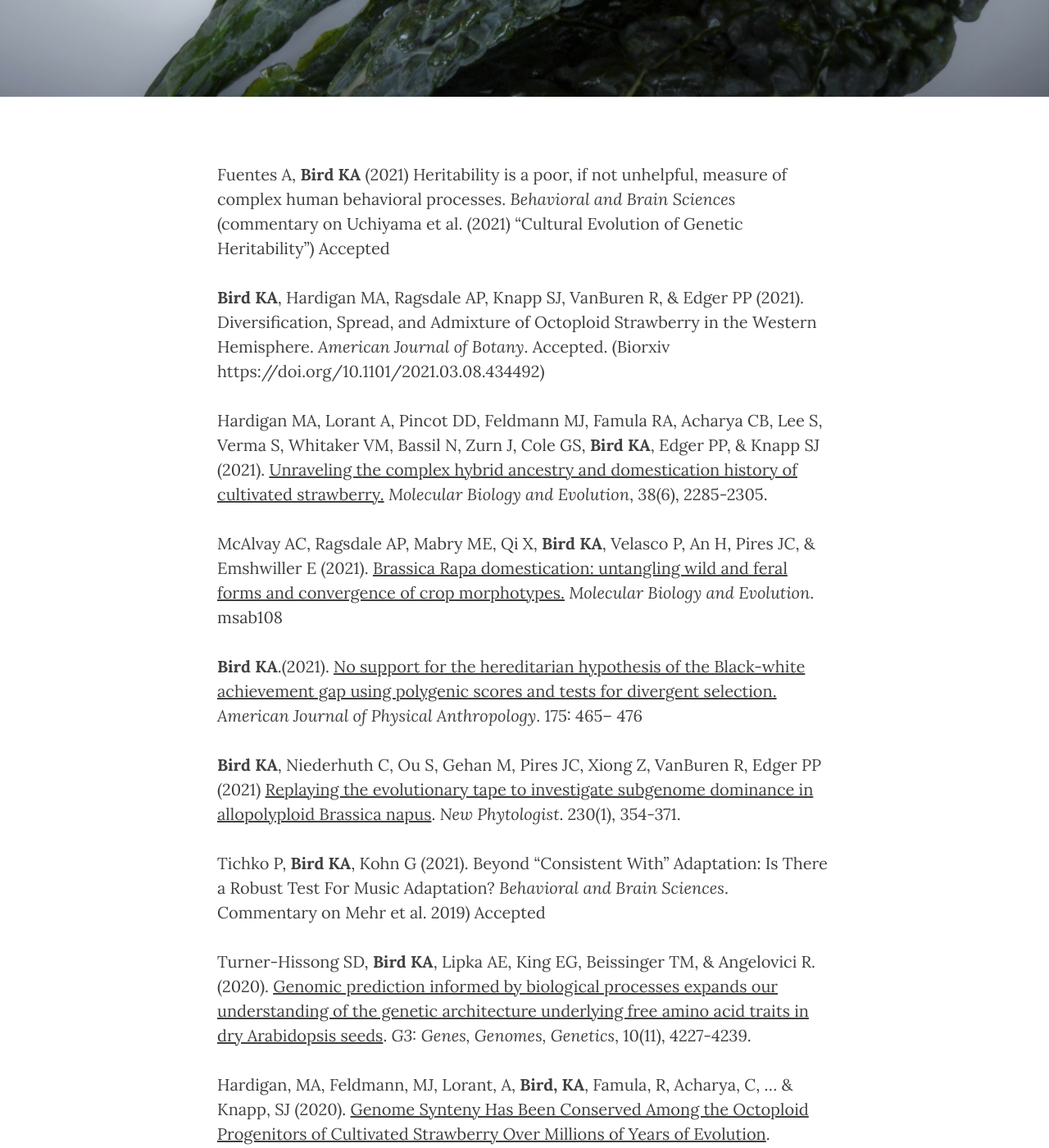
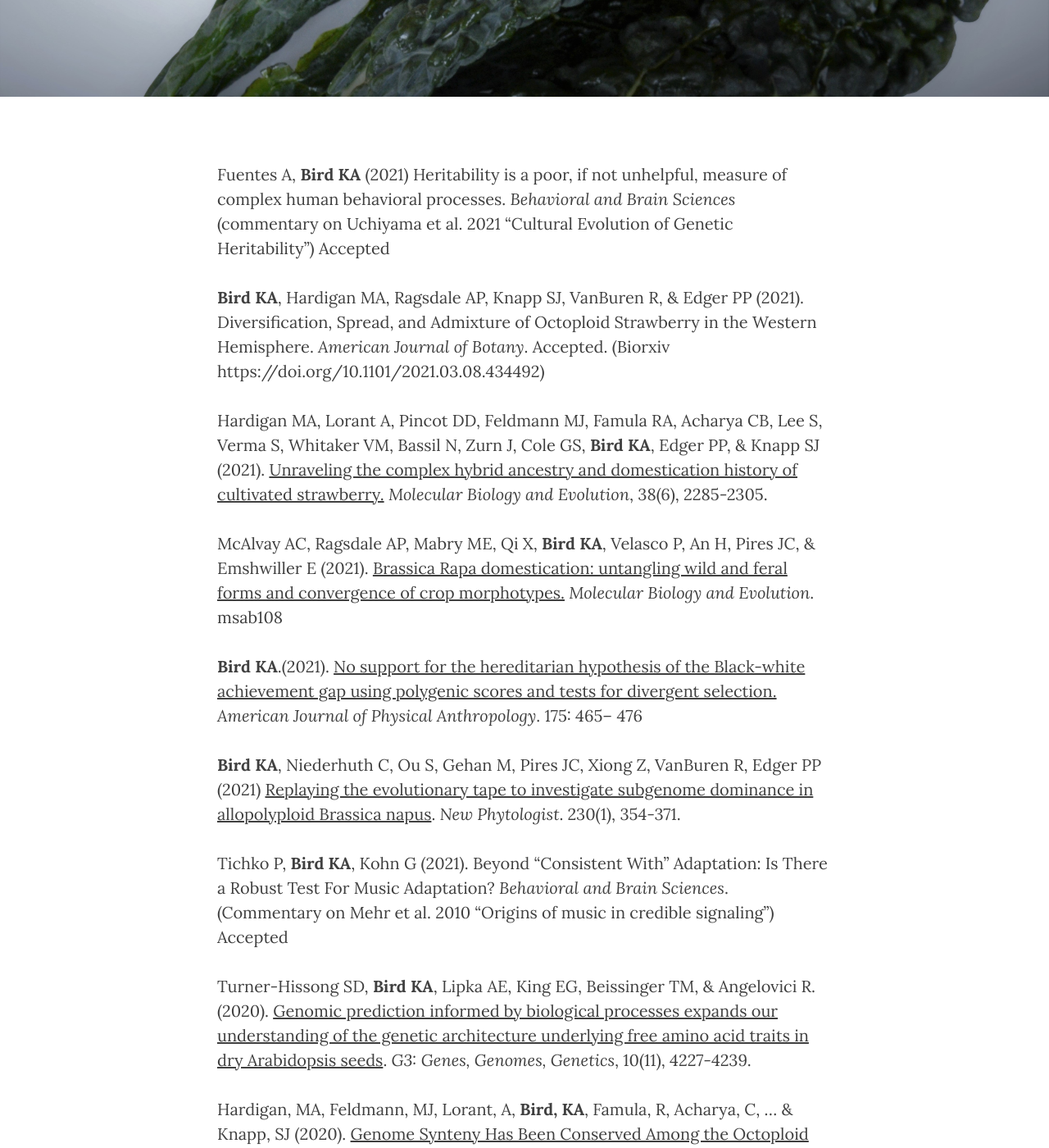
Before and after one commit to KevinABird/KevinABird.github.io, a Jekyll site: the page built from 4_publications.md, in a window 1280 px wide and 1400 px high, scrolled down 304 px. Shown: the whole window at 82% size. Built offline with Jekyll 4.4.1, drawn with Linux system fonts in a browser that asks for light colours; nearby versions of some CDN libraries.

Commit message:
Update 4_publications.md

```diff
--- a/4_publications.md
+++ b/4_publications.md
@@ -5,8 +5,7 @@ header-img: "img/Banner1-1.jpg"
 ---
 
 Fuentes A, **Bird KA** (2021) Heritability is a poor, if not unhelpful, measure of complex human behavioral processes.
-*Behavioral and Brain Sciences* (commentary on Uchiyama et al. (2021) "Cultural Evolution of Genetic Heritability") Accepted
-
+*Behavioral and Brain Sciences* (commentary on Uchiyama et al. 2021 "Cultural Evolution of Genetic Heritability") Accepted
 
 **Bird KA**, Hardigan MA, Ragsdale AP, Knapp SJ, VanBuren R, & Edger PP (2021). Diversification, Spread, and Admixture of Octoploid Strawberry in the Western Hemisphere. *American Journal of Botany*. Accepted. (Biorxiv https://doi.org/10.1101/2021.03.08.434492)
 
@@ -18,7 +17,7 @@ McAlvay AC, Ragsdale AP, Mabry ME, Qi X, **Bird KA**, Velasco P, An H, Pires JC,
 
 **Bird KA**, Niederhuth C, Ou S, Gehan M, Pires JC, Xiong Z, VanBuren R, Edger PP (2021) [Replaying the evolutionary tape to investigate subgenome dominance in allopolyploid Brassica napus](https://nph.onlinelibrary.wiley.com/doi/10.1111/nph.17137). *New Phytologist*. 230(1), 354-371.
 
-Tichko P, **Bird KA**, Kohn G (2021). Beyond “Consistent With” Adaptation: Is There a Robust Test For Music Adaptation? *Behavioral and Brain Sciences*. Commentary on Mehr et al. 2019) Accepted
+Tichko P, **Bird KA**, Kohn G (2021). Beyond “Consistent With” Adaptation: Is There a Robust Test For Music Adaptation? *Behavioral and Brain Sciences*. (Commentary on Mehr et al. 2010 "Origins of music in credible signaling") Accepted
 
 Turner-Hissong SD, **Bird KA**, Lipka AE, King EG, Beissinger TM, & Angelovici R. (2020). [Genomic prediction informed by biological processes expands our understanding of the genetic architecture underlying free amino acid traits in dry Arabidopsis seeds](https://www.g3journal.org/content/10/11/4227.abstract). *G3: Genes, Genomes, Genetics*, 10(11), 4227-4239.
 
```
